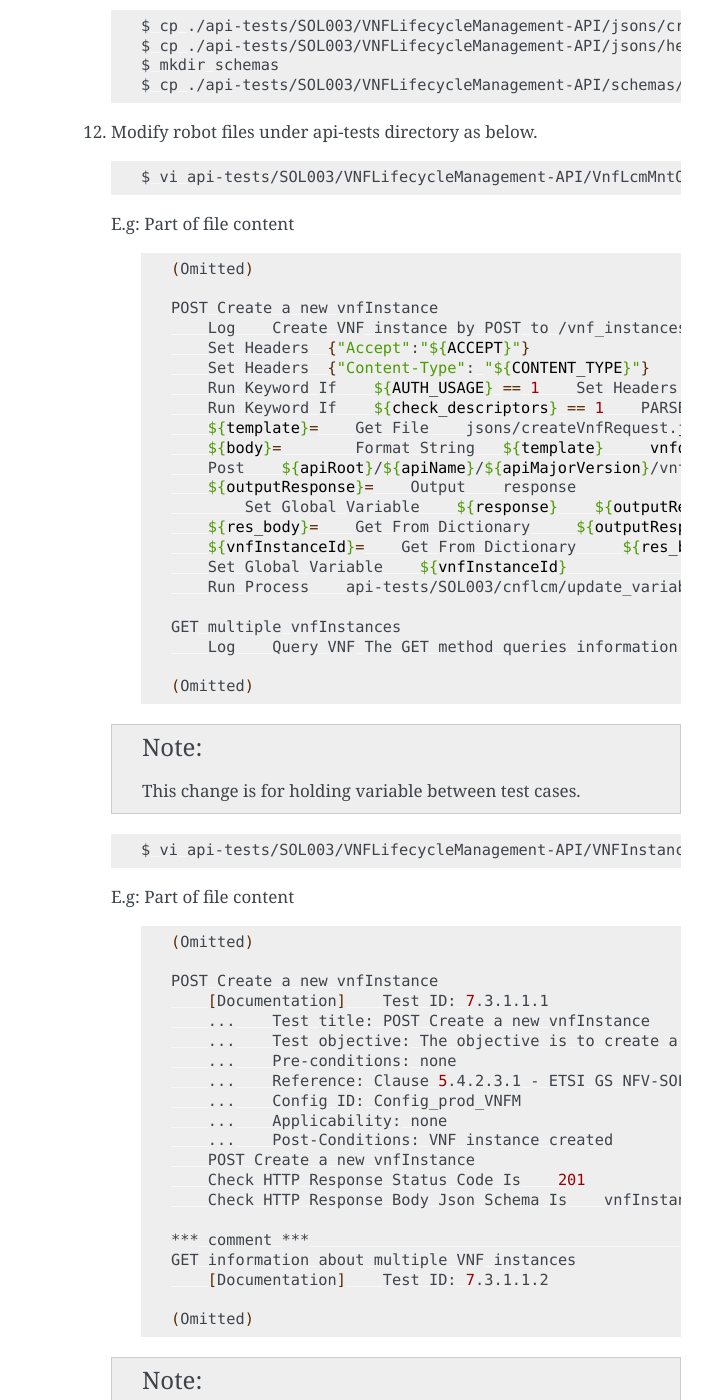
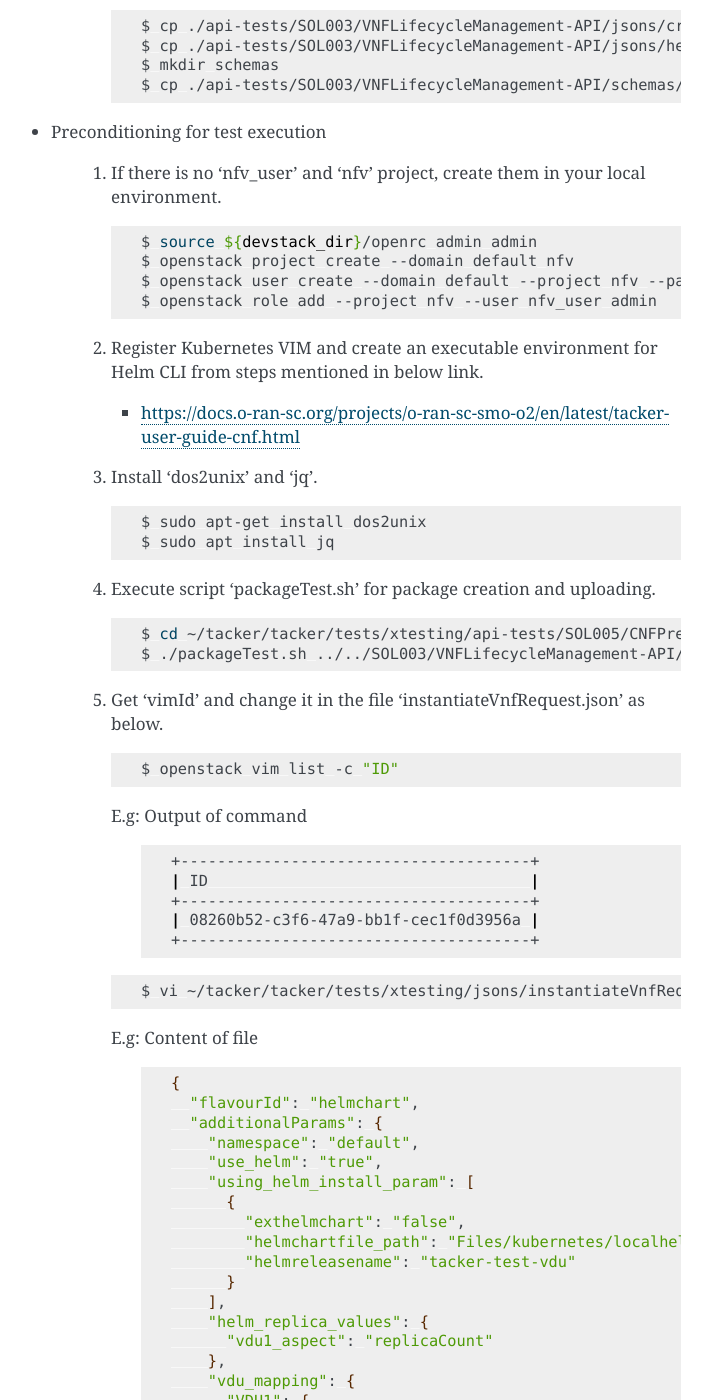
Before and after one commit to o-ran-sc/smo-o2, a Sphinx documentation site: the page built from docs/developer-guide.rst, in a window 1280 px wide and 1400 px high, scrolled down 1987 px. Shown: the whole window, without its empty margins (399-1111 px from the left). Built offline with Sphinx 7.4.7, drawn with Linux system fonts in a browser that asks for light colours; some of the changed text lies outside the part shown.

Commit message:
Improve Xtesting code for interconnecting test cases
This patch improves Xtesting code so that API conformance test cases
provided by ETSI NFV-TST 010 can be interconnected and then run in succession.

This patch also includes a script to modify API conformance test cases
automatically for the purpose.

Issue-ID: SMO-119
Change-Id: I41b1fb72571a7ed1d77eec3e356b27a2acad70fb
Signed-off-by: Koichi Edagawa <edagawa.kc@nec.com>

```diff
--- a/docs/developer-guide.rst
+++ b/docs/developer-guide.rst
@@ -115,76 +115,6 @@
          $ mkdir schemas
          $ cp ./api-tests/SOL003/VNFLifecycleManagement-API/schemas/vnfInstance.schema.json ./schemas
 
-   12. Modify robot files under api-tests directory as below.
-
-      .. code:: bash
-
-         $ vi api-tests/SOL003/VNFLifecycleManagement-API/VnfLcmMntOperationKeywords.robot
-
-      E.g: Part of file content
-
-         .. code:: bash
-
-            (Omitted)
-
-            POST Create a new vnfInstance
-                Log    Create VNF instance by POST to /vnf_instances
-                Set Headers  {"Accept":"${ACCEPT}"}
-                Set Headers  {"Content-Type": "${CONTENT_TYPE}"}
-                Run Keyword If    ${AUTH_USAGE} == 1    Set Headers    {"${AUTHORIZATION_HEADER}":"${AUTHORIZATION_TOKEN}"}
-                Run Keyword If    ${check_descriptors} == 1    PARSE the Descriptor File
-                ${template}=    Get File    jsons/createVnfRequest.json
-                ${body}=        Format String   ${template}     vnfdId=${vnfdId}    vnfProvider=${Provider}    vnfProductName=${Product_Name}    vnfSoftwareVersion=${Software_Version}    vnfdVersion= ${Descriptor_Version}
-                Post    ${apiRoot}/${apiName}/${apiMajorVersion}/vnf_instances    ${body}
-                ${outputResponse}=    Output    response
-                    Set Global Variable    ${response}    ${outputResponse}
-                ${res_body}=    Get From Dictionary     ${outputResponse}    body                       # Add this line
-                ${vnfInstanceId}=    Get From Dictionary     ${res_body}    id                          # Add this line
-                Set Global Variable    ${vnfInstanceId}                                                 # Add this line
-                Run Process    api-tests/SOL003/cnflcm/update_variable.sh  ${vnfInstanceId}  shell=yes  # Add this line
-
-            GET multiple vnfInstances
-                Log    Query VNF The GET method queries information about multiple VNF instances.
-
-            (Omitted)
-
-      .. note::
-
-         This change is for holding variable between test cases.
-
-      .. code:: bash
-
-         $ vi api-tests/SOL003/VNFLifecycleManagement-API/VNFInstances.robot
-
-      E.g: Part of file content
-
-         .. code:: bash
-
-            (Omitted)
-
-            POST Create a new vnfInstance
-                [Documentation]    Test ID: 7.3.1.1.1
-                ...    Test title: POST Create a new vnfInstance
-                ...    Test objective: The objective is to create a new VNF instance resource
-                ...    Pre-conditions: none
-                ...    Reference: Clause 5.4.2.3.1 - ETSI GS NFV-SOL 003 [1] v2.8.1
-                ...    Config ID: Config_prod_VNFM
-                ...    Applicability: none
-                ...    Post-Conditions: VNF instance created
-                POST Create a new vnfInstance
-                Check HTTP Response Status Code Is    201
-                Check HTTP Response Body Json Schema Is    vnfInstance
-
-            *** comment ***                                           # Add this line
-            GET information about multiple VNF instances
-                [Documentation]    Test ID: 7.3.1.1.2
-
-            (Omitted)
-
-      .. note::
-
-         This change is for avoiding running unnecessary test cases.
-
 * Preconditioning for test execution
 
    1. If there is no 'nfv_user' and 'nfv' project, create them in your local environment.
@@ -278,23 +208,15 @@
 
 * Testing steps
 
-   1. Verify Vnflcm Create and Instantiate.
+   1. Verify Vnflcm Create, Instantiate and Heal.
 
       .. code:: bash
 
          $ cd ~/tacker/tacker/tests/xtesting/
          $ . xtesting-py3/bin/activate
-         $ sudo xtesting-py3/bin/run_tests -t cnf-instantiate
+         $ sudo xtesting-py3/bin/run_tests -t cnf-lcm-validation
 
-   2. Verify Heal
-
-      .. code:: bash
-
-         $ cd ~/tacker/tacker/tests/xtesting/
-         $ . xtesting-py3/bin/activate
-         $ sudo xtesting-py3/bin/run_tests -t cnf-heal-validation
-
-   3. Verify getting all pods and getting specific pod.
+   2. Verify getting all pods and getting specific pod.
 
       .. code:: bash
 
@@ -329,7 +251,7 @@
             |   cnf-deployments-validation  |       smo       |      00:01       |      PASS      |
             +-------------------------------+-----------------+------------------+----------------+
 
-   4. For Re-testing, user must delete all the VNF instances and packages created in the above test. An example of steps is below.
+   3. For Re-testing, user must delete all the VNF instances and packages created in the above test. An example of steps is below.
 
       .. code:: bash
 
```
Also changed, not shown: 4 other files.
